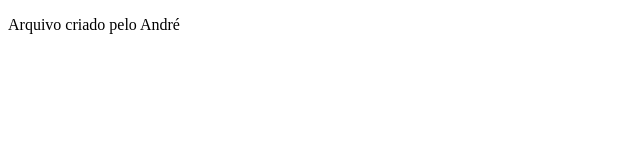
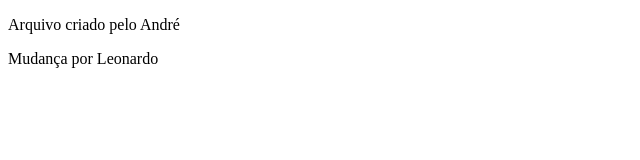
Before and after one commit to andrenespolon/topicos-especiais-fatec, a plain HTML site: page index.html in a window 1280 px wide. Shown: the whole page, without its empty margins (0-640 px from the left). Drawn offline with Linux system fonts and the light colour scheme.

Commit message:
Comitando mudanças

```diff
--- a/index.html
+++ b/index.html
@@ -8,5 +8,6 @@
   </head>
   <body>
     <p>Arquivo criado pelo André</p>
+    <p>Mudança por Leonardo</p>
   </body>
 </html>
```
